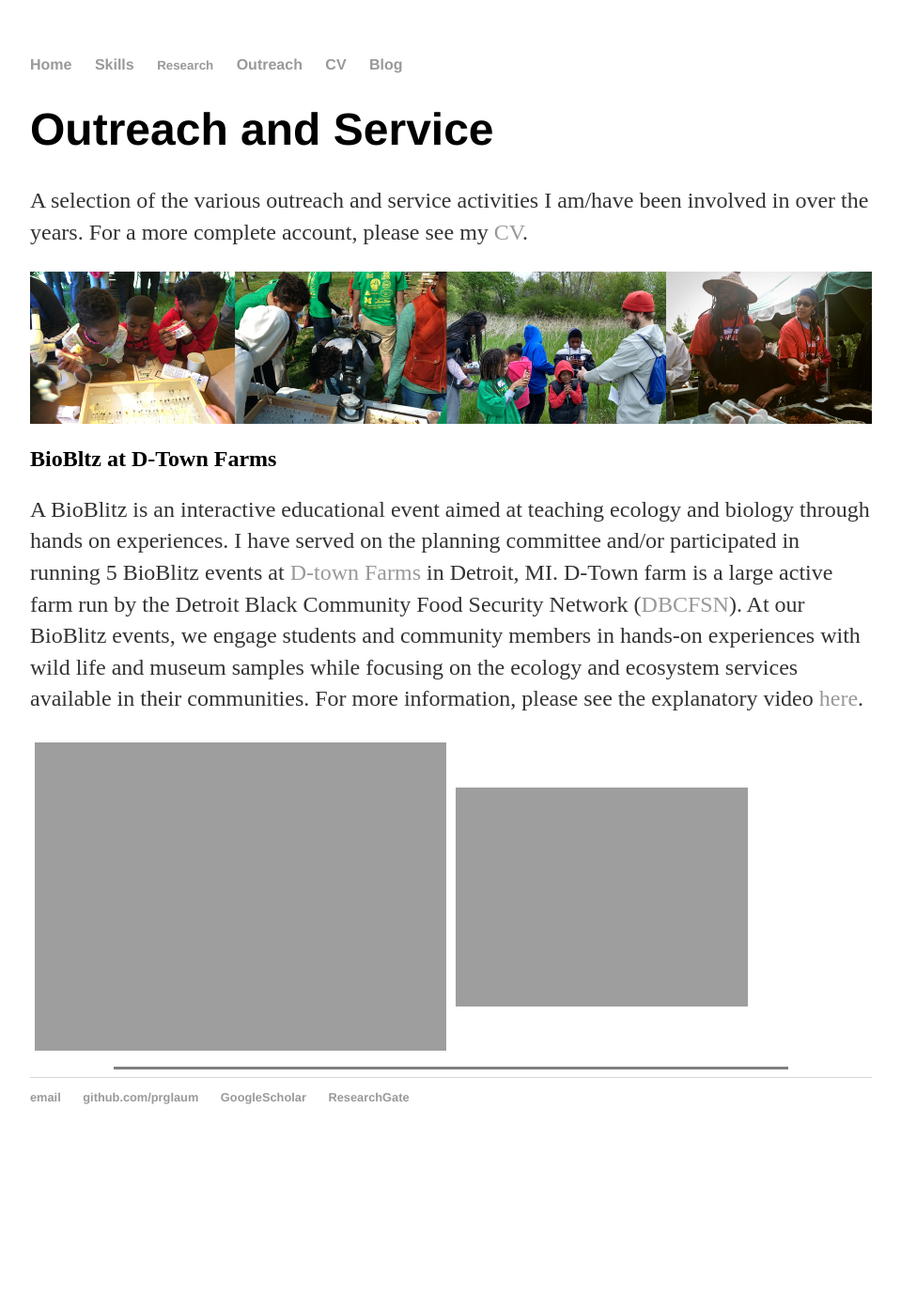
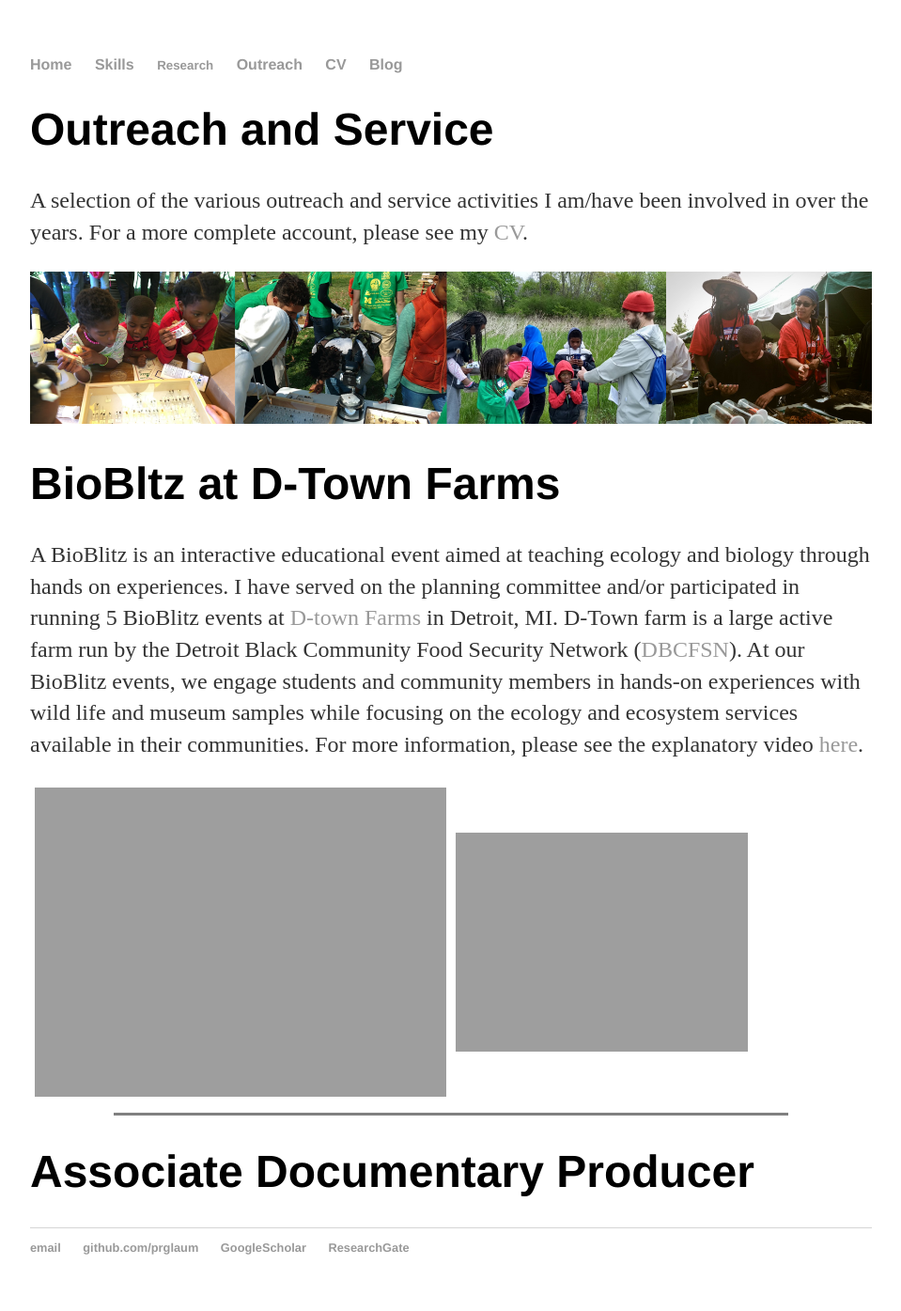
Before and after one commit to prglaum/prglaum.github.io, a Jekyll site: the page built from outreach/index.html, in a window 1280 px wide. Shown: the whole page at 94% size, without its empty margins (160-1119 px from the left). Built offline with Jekyll 4.4.1, drawn with Linux system fonts in a browser that asks for light colours; before the commit the page ends 1235 px from its top, so only the background shows below that.

Commit message:
Update index.html

```diff
--- a/outreach/index.html
+++ b/outreach/index.html
@@ -10,7 +10,7 @@ title: Outreach & Service
 </div><!-- /.blurb -->
 
 <img src="{{site.url}}/docs/assets/images/bioBlitzBanner.PNG" alt="bioBlitzBanner" style="width:100%;">
-<h2>BioBltz at D-Town Farms </h2>
+<h1>BioBltz at D-Town Farms </h1>
 <p>A BioBlitz is an interactive educational event aimed at teaching ecology and biology through hands on experiences. I have served on the planning
 	committee and/or participated in running 5 BioBlitz events at <a href="https://www.d-townfarm.com/" target="_blank" rel="noopener noreferrer">D-town Farms</a> in Detroit, MI. D-Town farm is a large active farm run by the
 	Detroit Black Community Food Security Network (<a href="https://www.dbcfsn.org/" target="_blank" rel="noopener noreferrer">DBCFSN</a>). At our BioBlitz events, we engage students and community members in hands-on experiences
@@ -27,3 +27,5 @@ title: Outreach & Service
 </div>
 
 <hr width="80%" align="center" size="3" NOSHADE="noshade">
+
+<h1>Associate Documentary Producer </h1>
```
